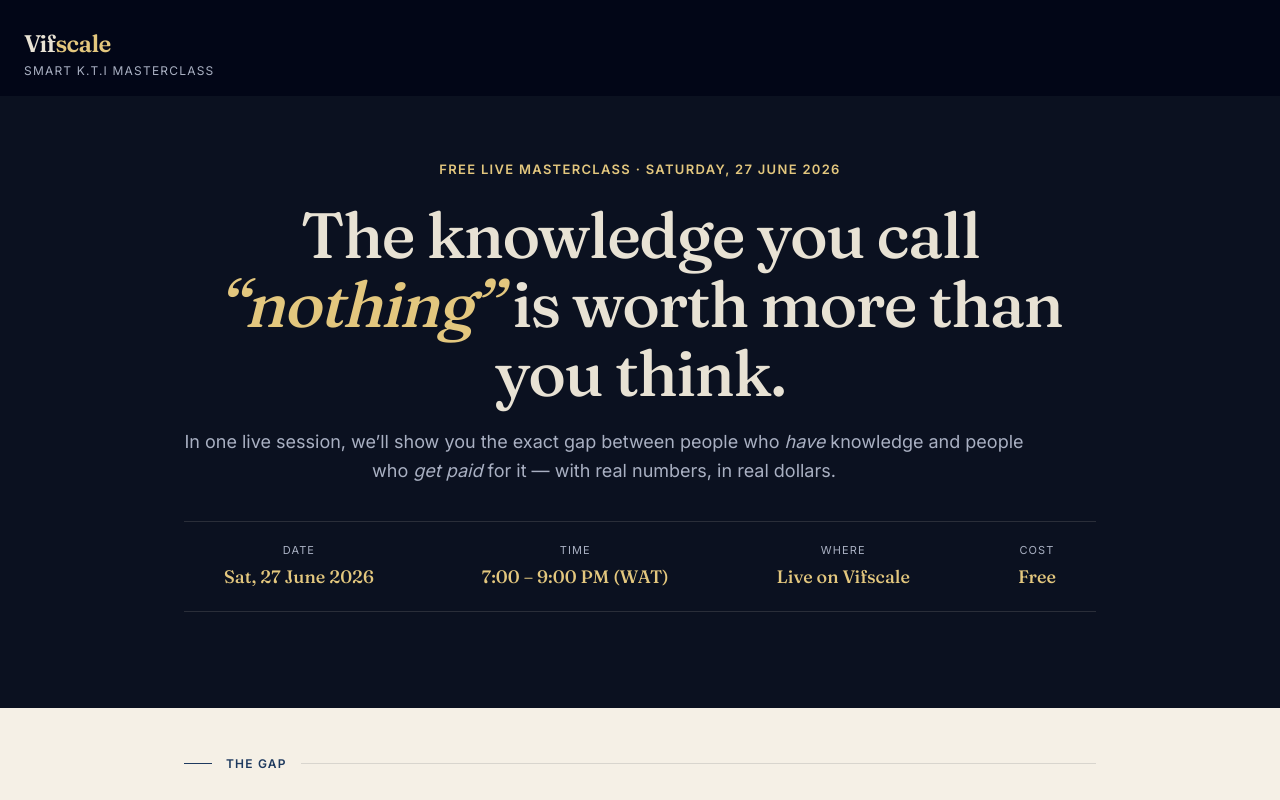
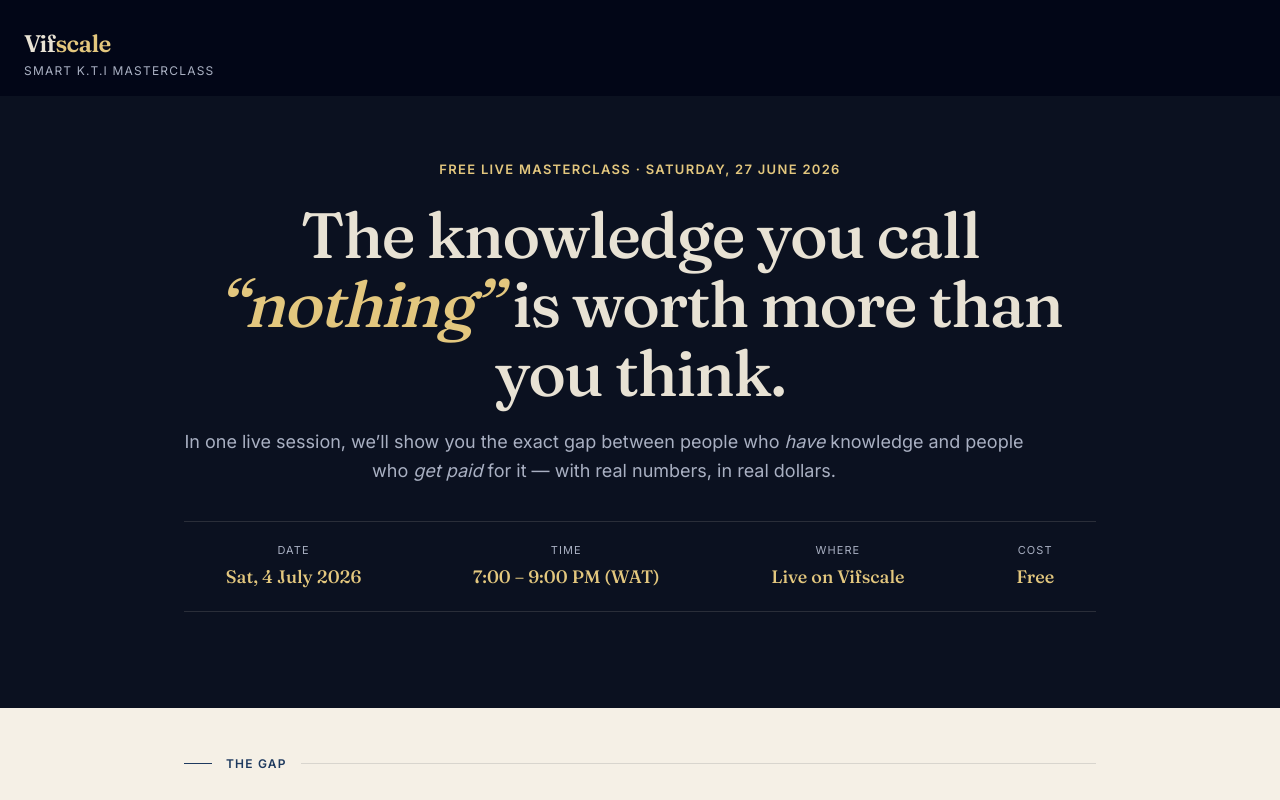
Before and after one commit to reuben200/kti-webinar, a React (Vite) app: page / in a window 1280 px wide. Shown: the top 800 px of the page. Built offline with nearby package versions, Linux system fonts and the light colour scheme; no server answers.

Commit message:
Update Hero.jsx

```diff
--- a/src/components/Hero.jsx
+++ b/src/components/Hero.jsx
@@ -1,5 +1,5 @@
 const meta = [
-  { label: 'Date', value: 'Sat, 27 June 2026' },
+  { label: 'Date', value: 'Sat, 4 July 2026' },
   { label: 'Time', value: '7:00 – 9:00 PM (WAT)' },
   { label: 'Where', value: 'Live on Vifscale' },
   { label: 'Cost', value: 'Free' },
```
